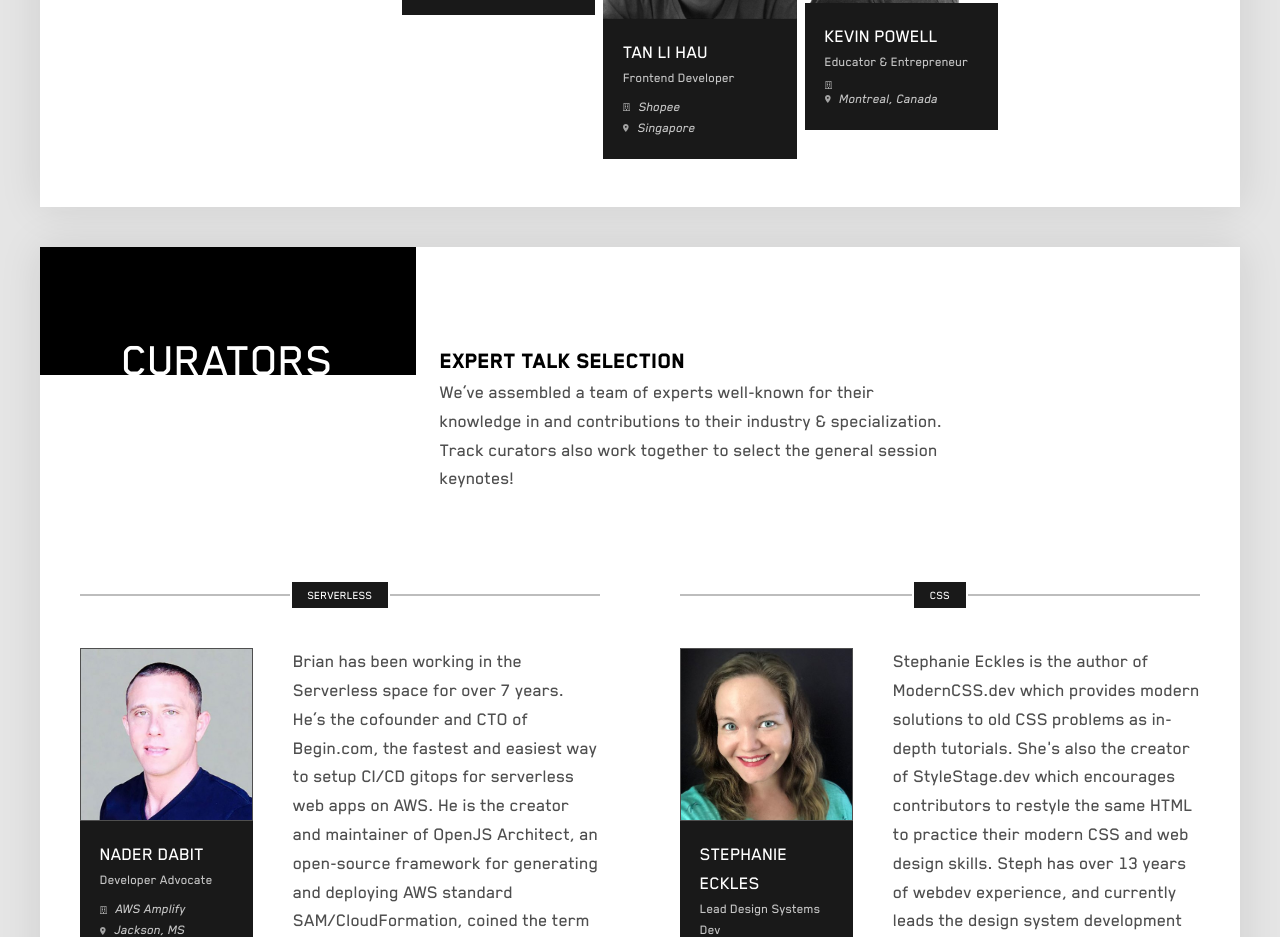
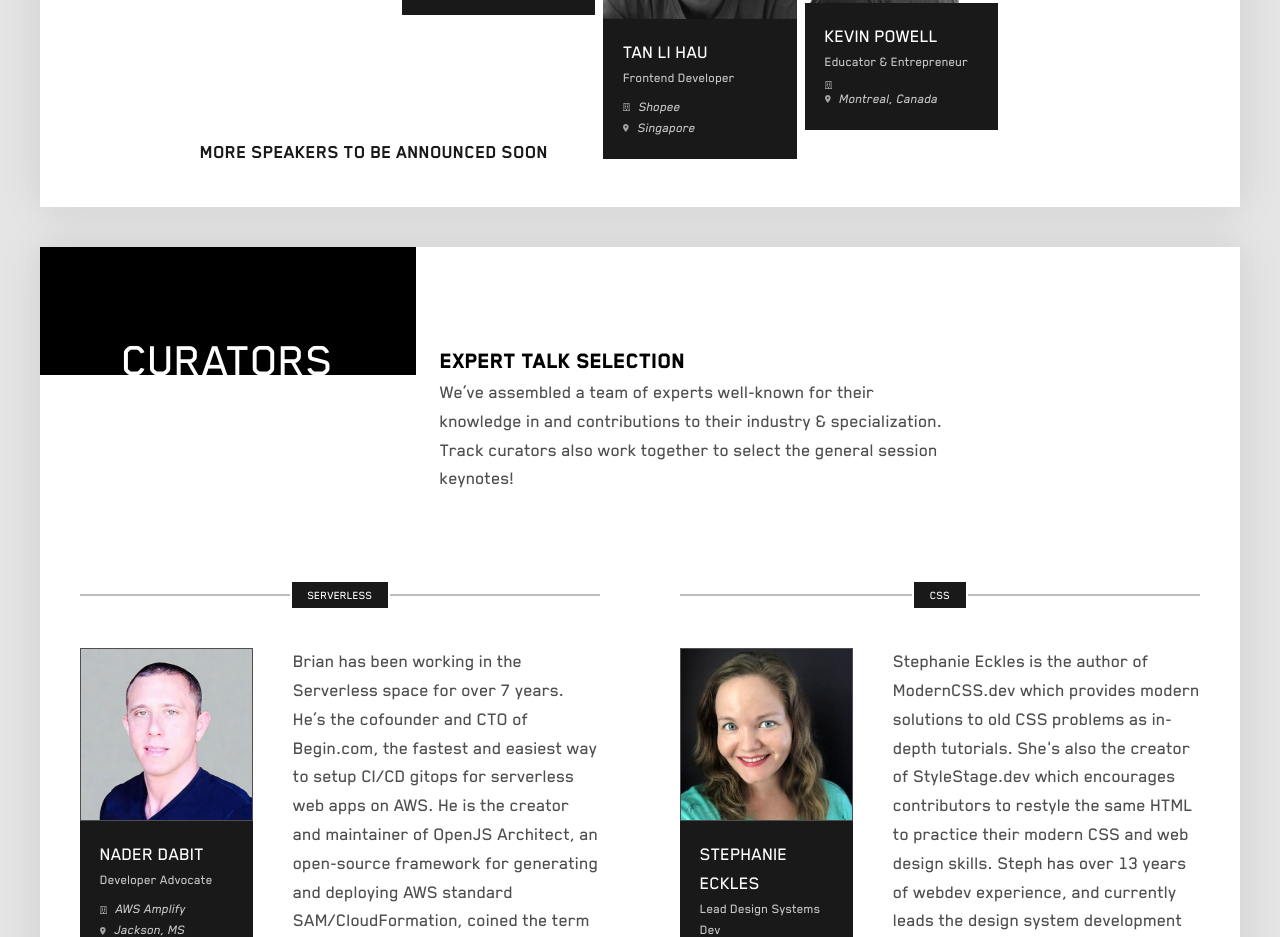
Before and after one commit to jinal-thirdrocktechkno/modern-web-summit, a Next.js app: page / in a window 1280 px wide. Shown: the part 8220-9157 px from the top of the page. Built offline with nearby package versions, Linux system fonts and the light colour scheme; what tailwindcss-blend-mode would draw is missing.

Commit message:
UI changes

```diff
--- a/container/speaker/index.tsx
+++ b/container/speaker/index.tsx
@@ -77,7 +77,8 @@ const Speaker = (props: VisibleProps) => {
         </div>
       </div>
 
-      <div className="flex sm:flex-wrap lg:flex-no-wrap lg:pl-40 md:p-10 sm:p-0">
+      <div className="relative flex sm:flex-wrap lg:flex-no-wrap lg:pl-40 md:p-10 sm:p-0">
+        <p className="uppercase absolute bottom-0 mb-10 text-xl text-gray-400 font-semibold sm:hidden md:block">More speakers to be announced soon</p>
         <div className="lg:mr-2 sm:mr-0 lg:w-1/5 sm:w-1/2 sm:pl-5 lg:pl-0 sm:pr-2 lg:pr-0">
           {finalSplitedArray[0].map((item, index) => {
             const { image, name, title, company, location } = item;
```
